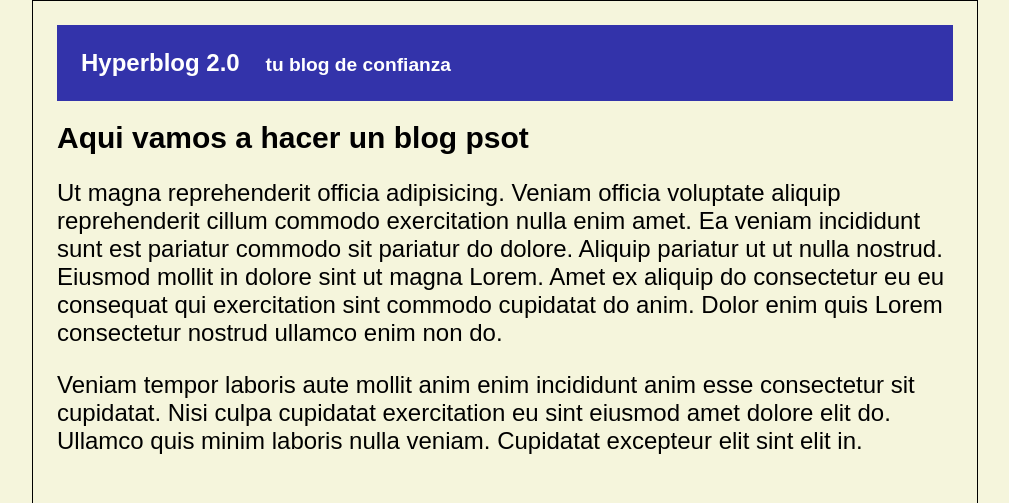
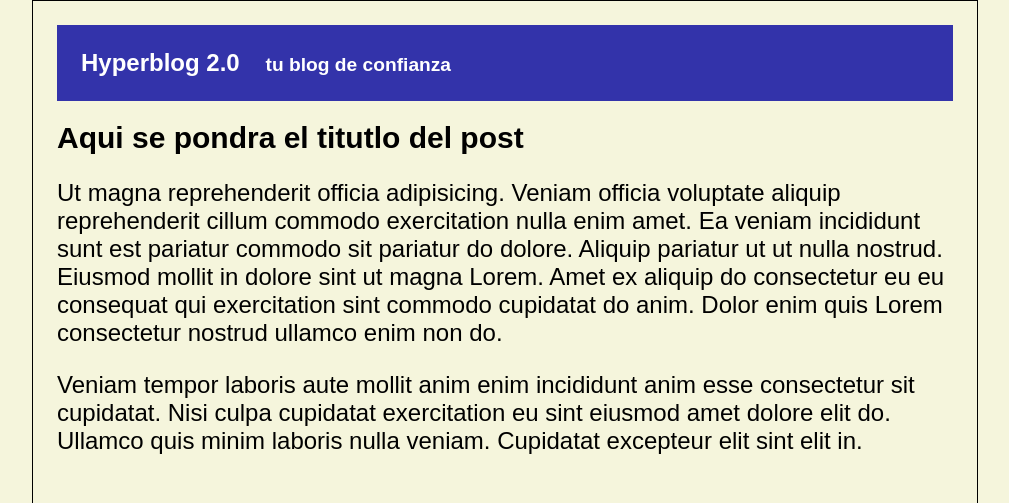
Before and after one commit to DarkAstaroth/Hyperblog, a plain HTML site: page index.html in a window 1280 px wide. Shown: the top 503 px of the page, without its empty margins (135-1144 px from the left). Drawn offline with Linux system fonts and the light colour scheme.

Commit message:
se cambio el titulo de la cabecera

```diff
--- a/index.html
+++ b/index.html
@@ -13,7 +13,7 @@
             Hyperblog 2.0
             <span id="tagline">tu blog de confianza</span>
         </div>
-            <h1>Aqui vamos a hacer un blog psot</h1>
+            <h1>Aqui se pondra el titutlo del post</h1>
         <div id="post">
             <p>Ut magna reprehenderit officia adipisicing. Veniam officia voluptate aliquip reprehenderit cillum commodo exercitation nulla enim amet. Ea veniam incididunt sunt est pariatur commodo sit pariatur do dolore. Aliquip pariatur ut ut nulla nostrud. Eiusmod mollit in dolore sint ut magna Lorem. Amet ex aliquip do consectetur eu eu consequat qui exercitation sint commodo cupidatat do anim. Dolor enim quis Lorem consectetur nostrud ullamco enim non do.</p>
             <p>Veniam tempor laboris aute mollit anim enim incididunt anim esse consectetur sit cupidatat. Nisi culpa cupidatat exercitation eu sint eiusmod amet dolore elit do. Ullamco quis minim laboris nulla veniam. Cupidatat excepteur elit sint elit in.</p>
```
